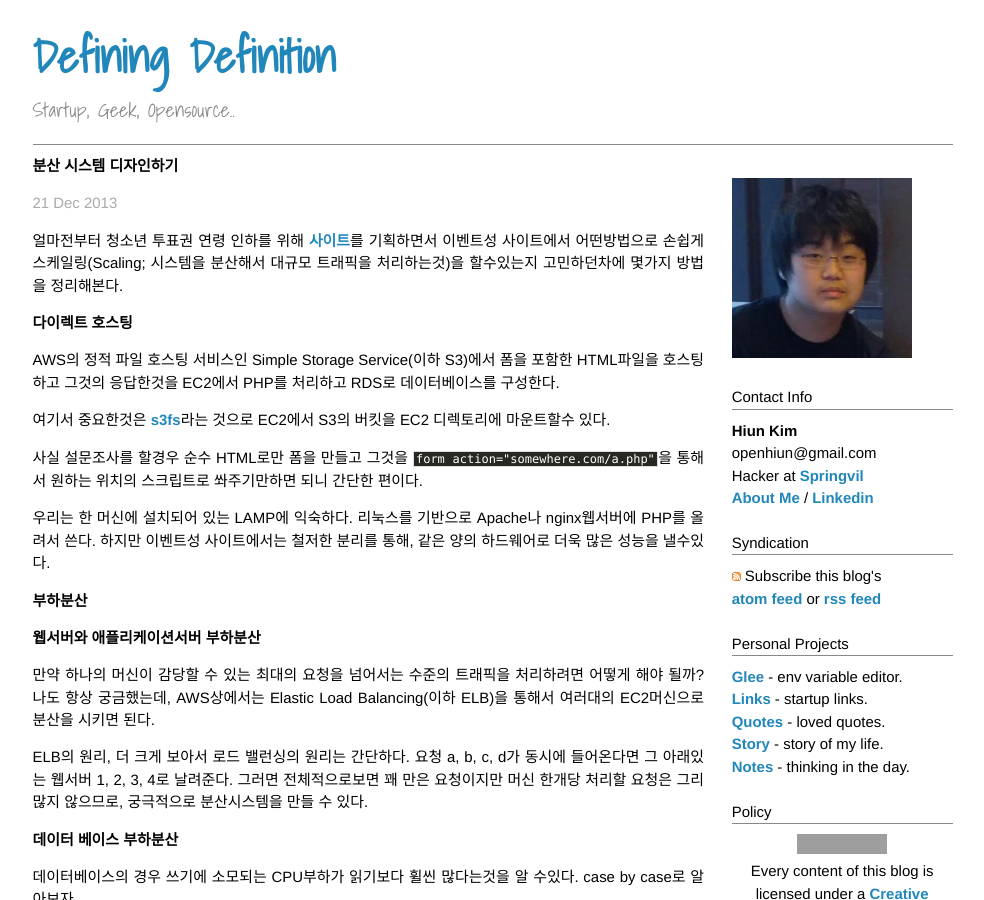
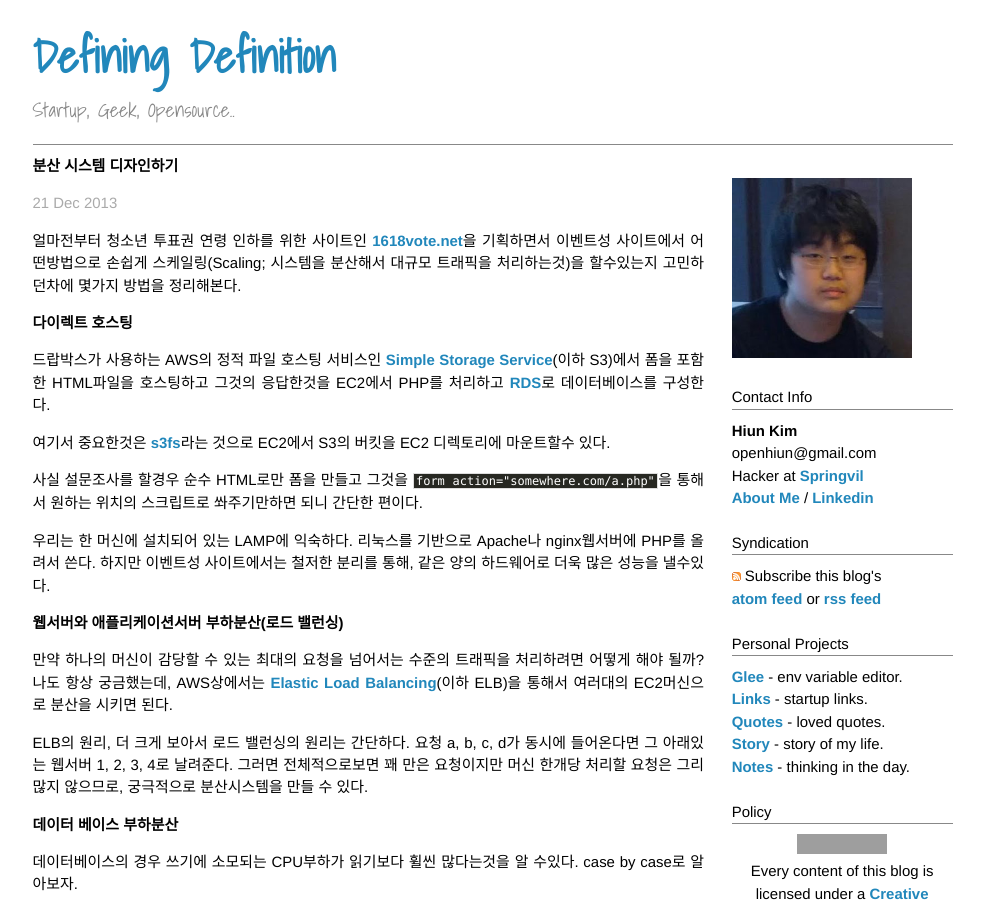
Before and after one commit to Gorski4123/openhiun.github.com, a Jekyll site: the page built from _posts/2013-12-21-distributed-cloud-design.md, in a window 1280 px wide and 900 px high. Shown: the whole window, without its empty margins (160-1144 px from the left). Built offline with Jekyll 4.4.1, drawn with Linux system fonts in a browser that asks for light colours; Markdown is read by kramdown in place of the engine named in the settings; comment, search, counter and statistics services are not loaded; grey boxes are pictures that could not be loaded.

Commit message:
Update 2013-12-21-distributed-cloud-design.md

```diff
--- a/_posts/2013-12-21-distributed-cloud-design.md
+++ b/_posts/2013-12-21-distributed-cloud-design.md
@@ -7,14 +7,13 @@ permalink: /distributed-cloud-design
 ---
 
 
-얼마전부터 청소년 투표권 연령 인하를 위해 [사이트](http://1618vote.net)를 기획하면서 이벤트성 사이트에서
+얼마전부터 청소년 투표권 연령 인하를 위한 사이트인 [1618vote.net](http://1618vote.net)을 기획하면서 이벤트성 사이트에서
 어떤방법으로 손쉽게 스케일링(Scaling; 시스템을 분산해서 대규모 트래픽을 처리하는것)을 할수있는지 고민하던차에
 몇가지 방법을 정리해본다.
 
 **다이렉트 호스팅**
 
-AWS의 정적 파일 호스팅 서비스인 Simple Storage Service(이하 S3)에서 폼을 포함한 HTML파일을 호스팅하고
-그것의 응답한것을 EC2에서 PHP를 처리하고 RDS로 데이터베이스를 구성한다.
+드랍박스가 사용하는 AWS의 정적 파일 호스팅 서비스인 [Simple Storage Service](http://aws.amazon.com/s3/)(이하 S3)에서 폼을 포함한 HTML파일을 호스팅하고 그것의 응답한것을 EC2에서 PHP를 처리하고 [RDS](http://aws.amazon.com/rds/)로 데이터베이스를 구성한다.
 
 여기서 중요한것은 [s3fs](https://code.google.com/p/s3fs/)라는 것으로 EC2에서 S3의 버킷을 EC2 디렉토리에 마운트할수 있다.
 
@@ -22,12 +21,10 @@ AWS의 정적 파일 호스팅 서비스인 Simple Storage Service(이하 S3)에
 
 우리는 한 머신에 설치되어 있는 LAMP에 익숙하다. 리눅스를 기반으로 Apache나 nginx웹서버에 PHP를 올려서 쓴다. 하지만 이벤트성 사이트에서는 철저한 분리를 통해, 같은 양의 하드웨어로 더욱 많은 성능을 낼수있다.
 
-**부하분산**
-
-**웹서버와 애플리케이션서버 부하분산**
+**웹서버와 애플리케이션서버 부하분산(로드 밸런싱)**
 
 만약 하나의 머신이 감당할 수 있는 최대의 요청을 넘어서는 수준의 트래픽을 처리하려면 어떻게 해야 될까?
-나도 항상 궁금했는데, AWS상에서는 Elastic Load Balancing(이하 ELB)을 통해서 여러대의 EC2머신으로 분산을 시키면 된다.
+나도 항상 궁금했는데, AWS상에서는 [Elastic Load Balancing](http://aws.amazon.com/elasticloadbalancing/)(이하 ELB)을 통해서 여러대의 EC2머신으로 분산을 시키면 된다.
 
 ELB의 원리, 더 크게 보아서 로드 밸런싱의 원리는 간단하다. 요청 a, b, c, d가 동시에 들어온다면 그 아래있는 웹서버
 1, 2, 3, 4로 날려준다. 그러면 전체적으로보면 꽤 만은 요청이지만 머신 한개당 처리할 요청은 그리 많지 않으므로, 궁극적으로 분산시스템을 만들 수 있다.
@@ -50,7 +47,7 @@ Sharding(이하 샤딩)이란 기법을 사용해야된다. 예를들어보면,
 트위터를 생각해보면, 나의 계정 [@openhiun](https://twitter.com/i/discover)에는 80명의 팔로워가 있는데, 내가 글을 한번 쓰면 80명에게로 전달된다. 마찬가지원리로 [@BarackObama](https://twitter.com/BarackObama)가 글을 쓴다면 4000만명에게 전달된다. 단수한 계산으로만 해도 쓰기와 읽기가 수십에서 수천만배 차이가난다.(물론 쓰기가 더 많은 부하가 걸리지만,
 수많은 읽기에는 비교되지 못한다.) 이경우에는 DB를 복제하는 Read Republica를 사용해서 읽기의 많은 요청의 응답하면 된다.
 
-**-Replication 그리고 Availability Zone**
+*-Replication 그리고 Availability Zone*
 
 Replication은 하드, 소프트웨어적인 공격을 웹서버나 데이터센터가 받을경우를 대비해 물리적으로 다른 장소에 DB를 저장한다는 뜻이다. 그 다른 장소는 Availability Zone이 될 수 있다.
 
```
